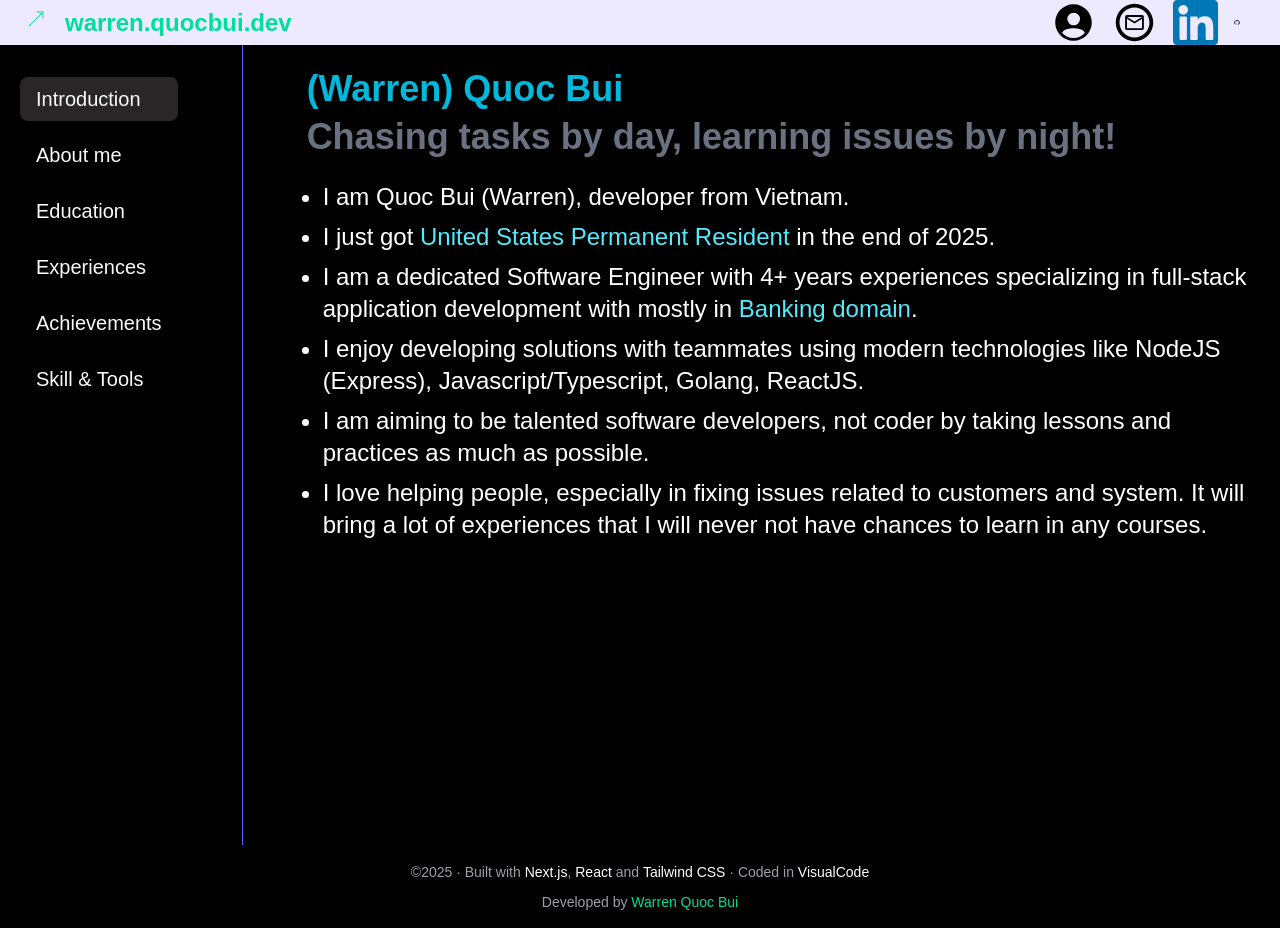
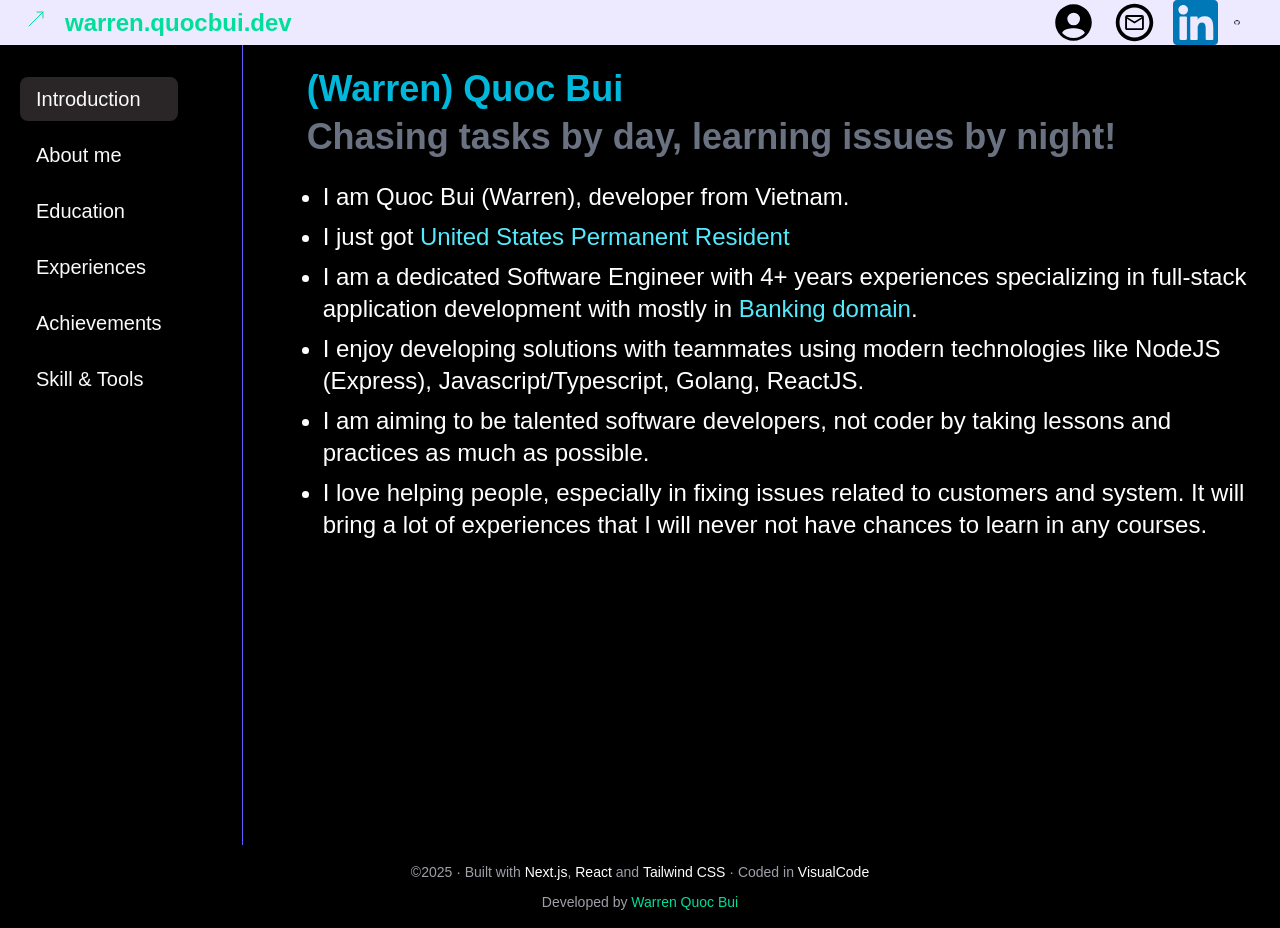
Before and after one commit to quocbui0607/portfolio, a Next.js app: page / in a window 1280 px wide. Built offline with nearby package versions, Linux system fonts and the light colour scheme.

Commit message:
Update text

```diff
--- a/src/app/page.tsx
+++ b/src/app/page.tsx
@@ -1,9 +1,7 @@
 export default function HomePage() {
   return (
     <div className="gap-10">
-      <h1 className="text-cyan-500 font-bold text-4xl">
-        (Warren) Quoc Bui
-      </h1>
+      <h1 className="text-cyan-500 font-bold text-4xl">(Warren) Quoc Bui</h1>
       <h1 className="text-gray-500 mt-2 sm: text-3xl md:text-4xl font-bold">
         Chasing tasks by day, learning issues by night!
       </h1>
@@ -15,10 +13,8 @@
         <li className="mt-2">
           I just got{" "}
           <span className="text-cyan-300">
-            {" "}
             United States Permanent Resident
-          </span>{" "}
-          in the end of 2025.
+          </span>
         </li>
         <li className="mt-2">
           I am a dedicated Software Engineer with 4+ years experiences
```
